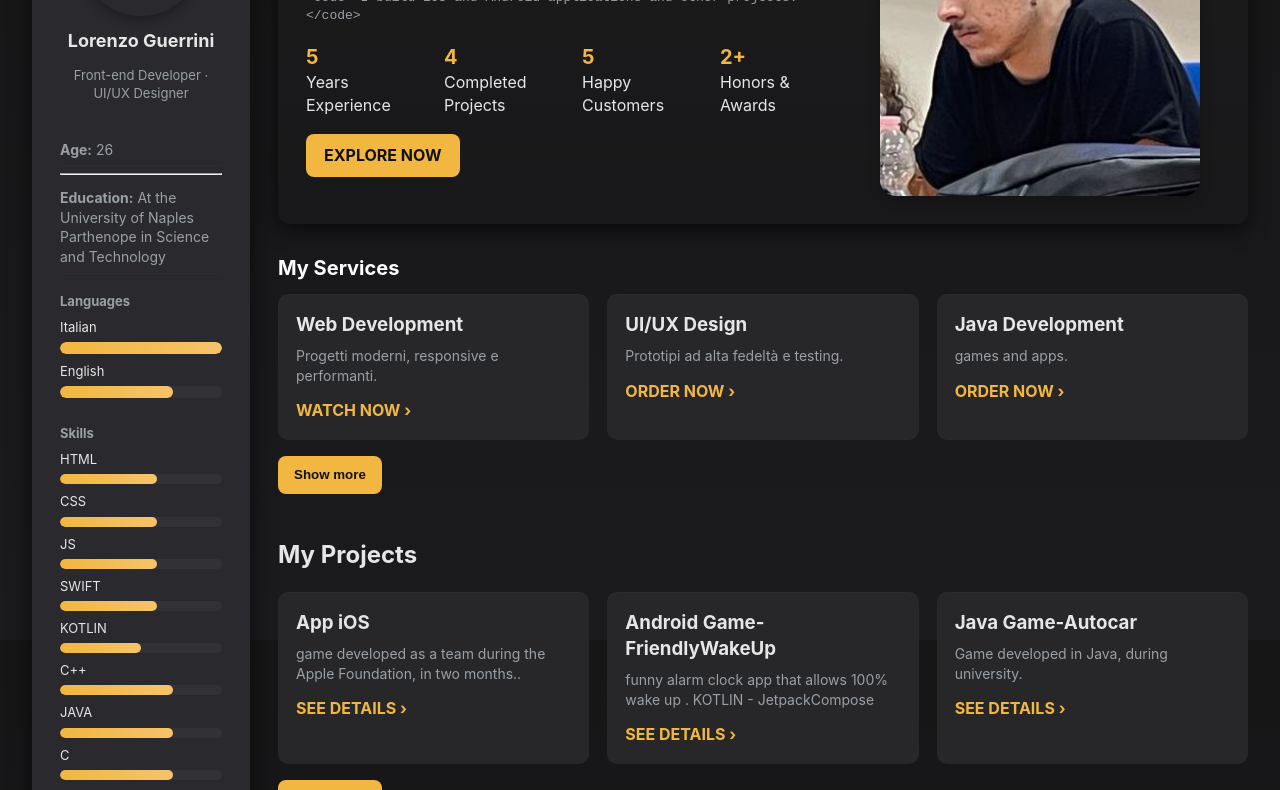
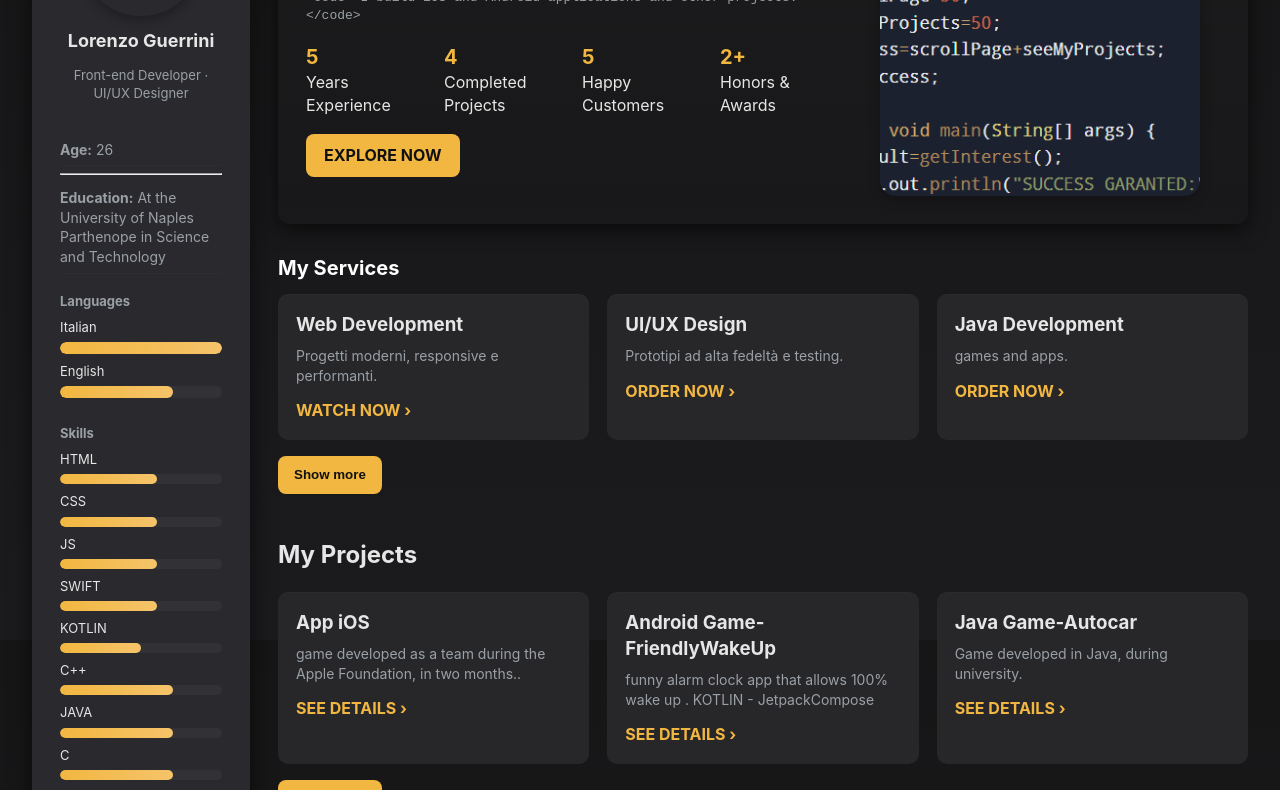
Before and after one commit to LorenzoGuerrini9/LorenzoGuerrini9.github.io, a plain HTML site: page index.html in a window 1280 px wide. Shown: the part 160-950 px from the top of the page. Drawn offline with Linux system fonts and the light colour scheme.

Commit message:
Update index.html

```diff
--- a/index.html
+++ b/index.html
@@ -75,7 +75,7 @@
         </div>
         <div class="hero-right">
           <div class="portrait">
-            <img src="documents/foto2.jpg " alt="portrait"/>
+            <img src="documents/fotoTest.png " alt="portrait"/>
           </div>
         </div>
       </header>
```
